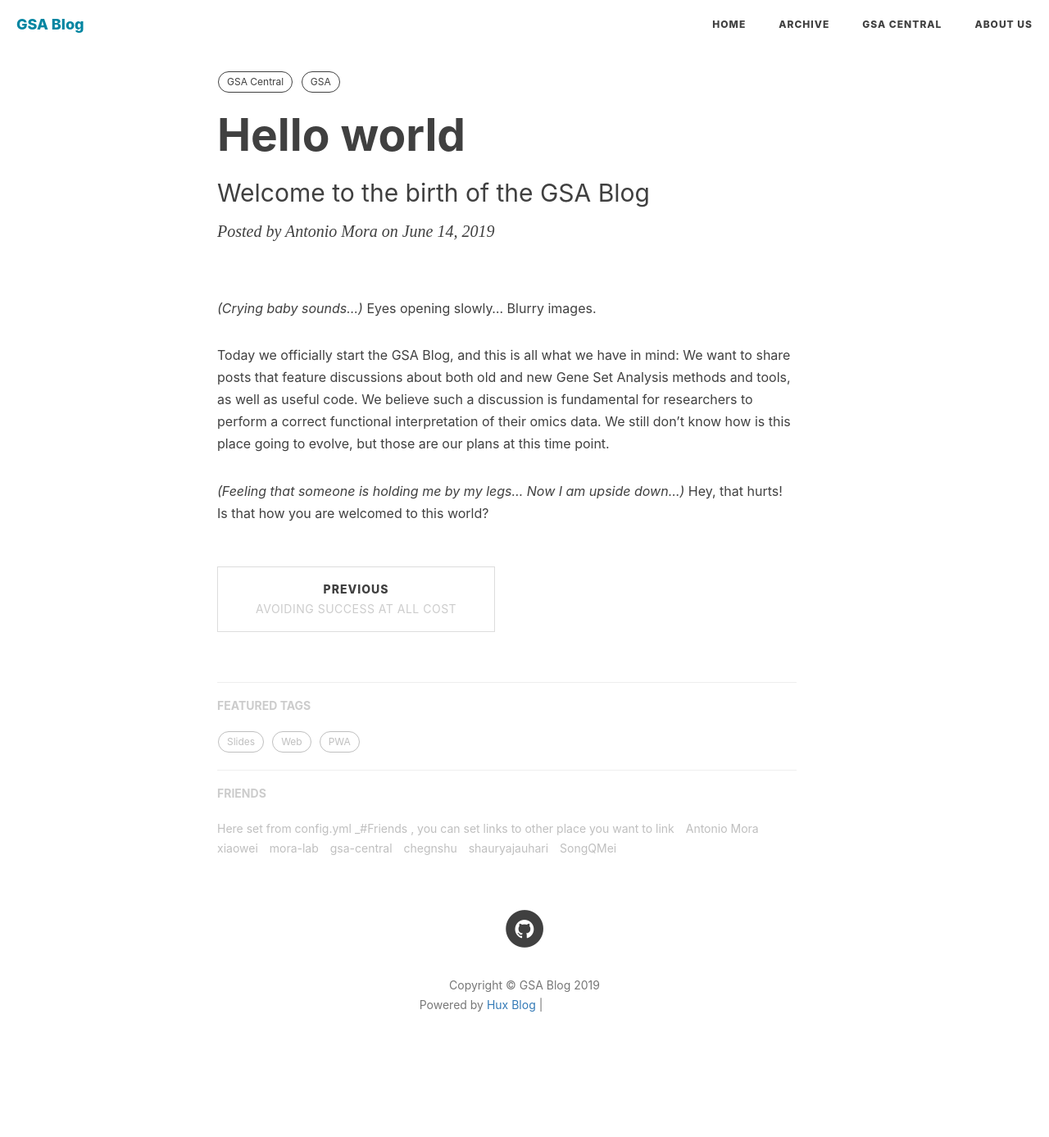
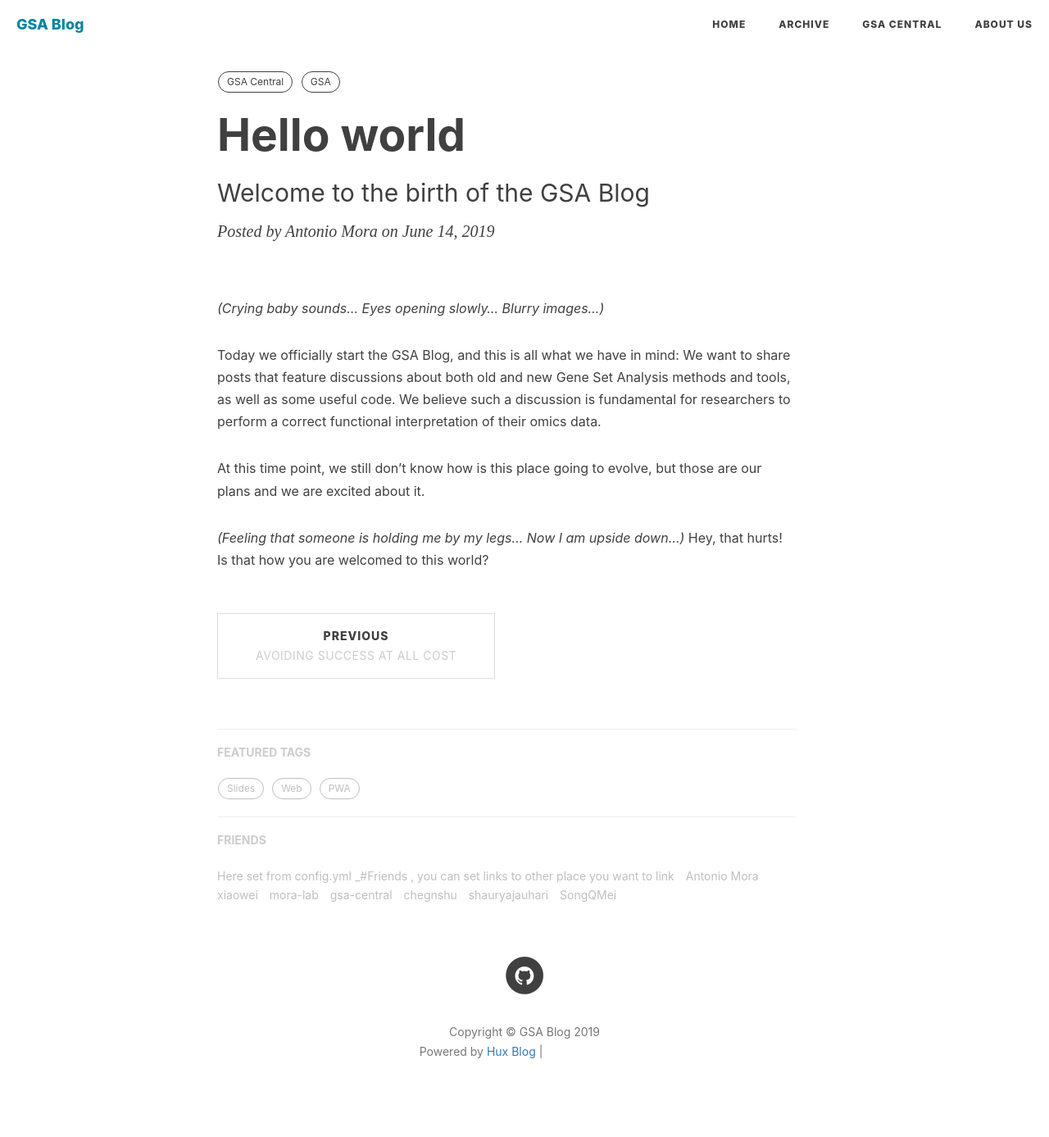
Before and after one commit to gsa-blog/gsa-blog.github.io, a Jekyll site: the page built from _posts/2019-06-14-hello-world.md, in a window 1280 px wide. Shown: the whole page at 82% size. Built offline with Jekyll 4.4.1, drawn with Linux system fonts in a browser that asks for light colours; nearby versions of some CDN libraries; comment, search, counter and statistics services are not loaded; before the commit the page ends 1330 px from its top, so only the background shows below that; grey boxes are pictures that could not be loaded.

Commit message:
Update 2019-06-14-hello-world.md

```diff
--- a/_posts/2019-06-14-hello-world.md
+++ b/_posts/2019-06-14-hello-world.md
@@ -10,8 +10,10 @@
   - GSA
 ---
 
-_(Crying baby sounds...)_ Eyes opening slowly... Blurry images.
+_(Crying baby sounds... Eyes opening slowly... Blurry images...)_
 
-Today we officially start the GSA Blog, and this is all what we have in mind: We want to share posts that feature discussions about both old and new Gene Set Analysis methods and tools, as well as useful code. We believe such a discussion is fundamental for researchers to perform a correct functional interpretation of their omics data. We still don't know how is this place going to evolve, but those are our plans at this time point.
+Today we officially start the GSA Blog, and this is all what we have in mind: We want to share posts that feature discussions about both old and new Gene Set Analysis methods and tools, as well as some useful code. We believe such a discussion is fundamental for researchers to perform a correct functional interpretation of their omics data.
+
+At this time point, we still don't know how is this place going to evolve, but those are our plans and we are excited about it.
 
 _(Feeling that someone is holding me by my legs... Now I am upside down...)_ Hey, that hurts! Is that how you are welcomed to this world?
```
